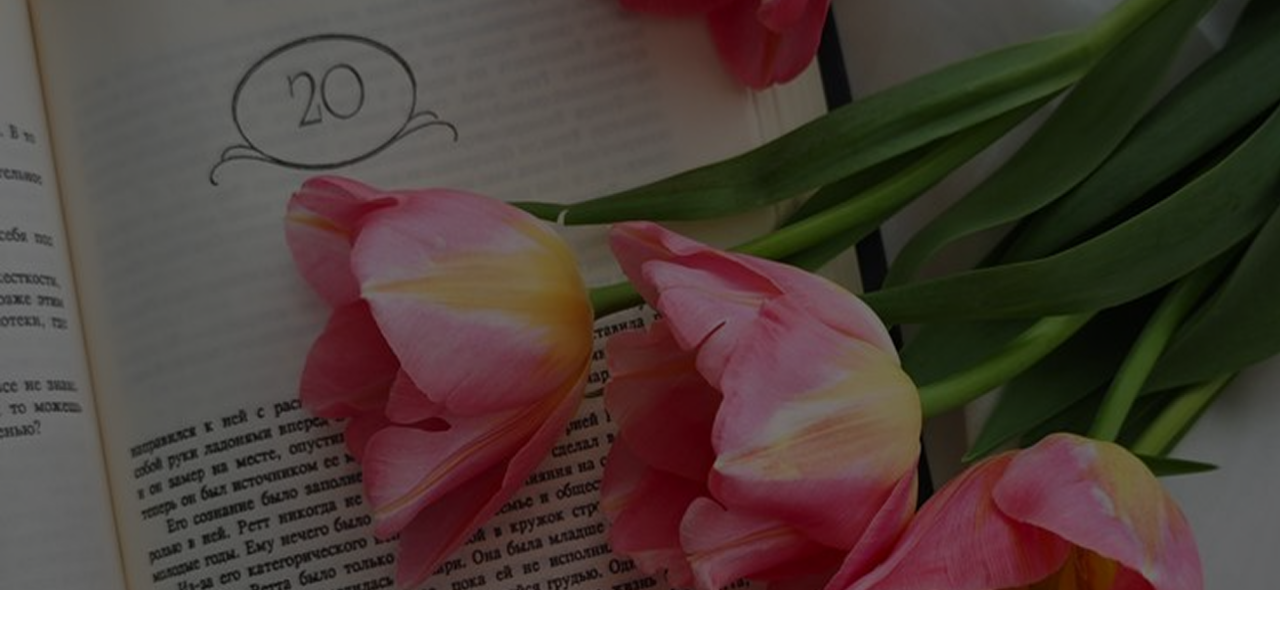
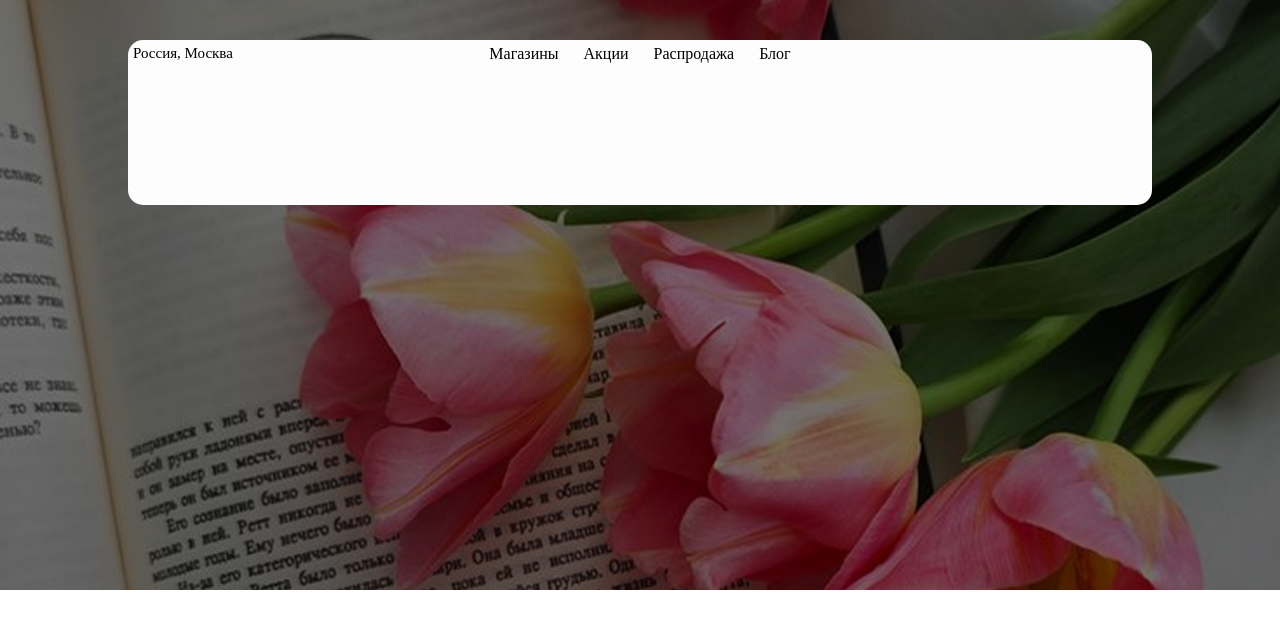
Before and after one commit to bhvishuk/books, a plain HTML site: page index.html in a window 1280 px wide. Drawn offline with Linux system fonts and the light colour scheme.

Commit message:
create menu

```diff
--- a/css/style.css
+++ b/css/style.css
@@ -15,15 +15,49 @@
 .banner img {
     width: 100%;
     height: 590px;
-    position: relative
 }
 
 .overlay {
     width: 100%;
     height: 590px;
     position: absolute;
-  top: 0; left: 0;
-  right: 0; bottom: 0;
+    top: 0;
+    left: 0;
+    right: 0;
+    bottom: 0;
     background-color: rgba(0, 0, 0, 0.5);
     z-index: 1;
 }
+
+.navigation {
+    width: 80%;
+    height: 165px;
+    position: relative;
+    background-color: #FDFDFD;
+    border-radius: 15px;
+    z-index: 999;
+    margin: 40px auto 0;
+    display: grid;
+    grid-template-columns: 1fr auto 1fr;
+}
+
+.gps {
+    justify-self: start;
+    font-size: 15px;
+    font-weight: lighter;
+    padding: 5px 5px;
+}
+
+.menu {
+    justify-self: center;
+    display: flex;
+    gap: 25px;
+    list-style: none;
+    padding: 5px;
+    justify-self: center;
+}
+
+a {
+    text-decoration: none;
+    color: black;
+}
--- a/index.html
+++ b/index.html
@@ -1,15 +1,28 @@
 <!DOCTYPE html>
 <html lang="en">
+
 <head>
     <meta charset="UTF-8">
     <meta name="viewport" content="width=device-width, initial-scale=1.0">
     <link rel="stylesheet" href="./css/style.css">
     <title>Books</title>
 </head>
+
 <body>
-   <div class="banner">
-    <img src="./images/banner.png" alt="">
-    <div class="overlay"></div>
-   </div>
+    <div class="banner">
+        <img src="./images/banner.png" alt="">
+        <div class="overlay">
+            <div class="navigation">
+                <h1 class="gps">Россия, Москва</h1>
+                <ul class="menu">
+                    <li><a href="#">Магазины</a></li>
+                    <li><a href="#">Акции</a></li>
+                    <li><a href="#">Распродажа</a></li>
+                    <li><a href="#">Блог</a></li>
+                </ul>
+            </div>
+        </div>
+    </div>
 </body>
+
 </html>
```
Lines whose indentation alone changed are shown as unchanged.
